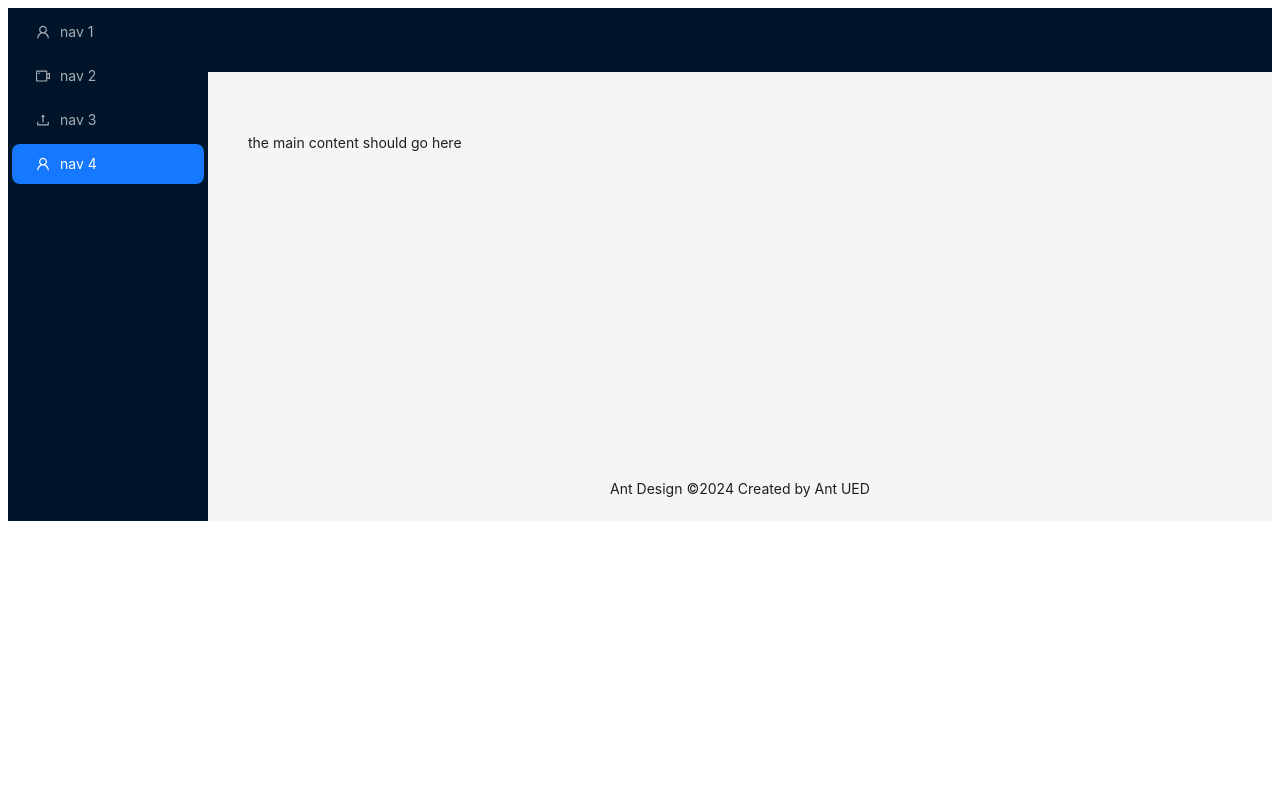
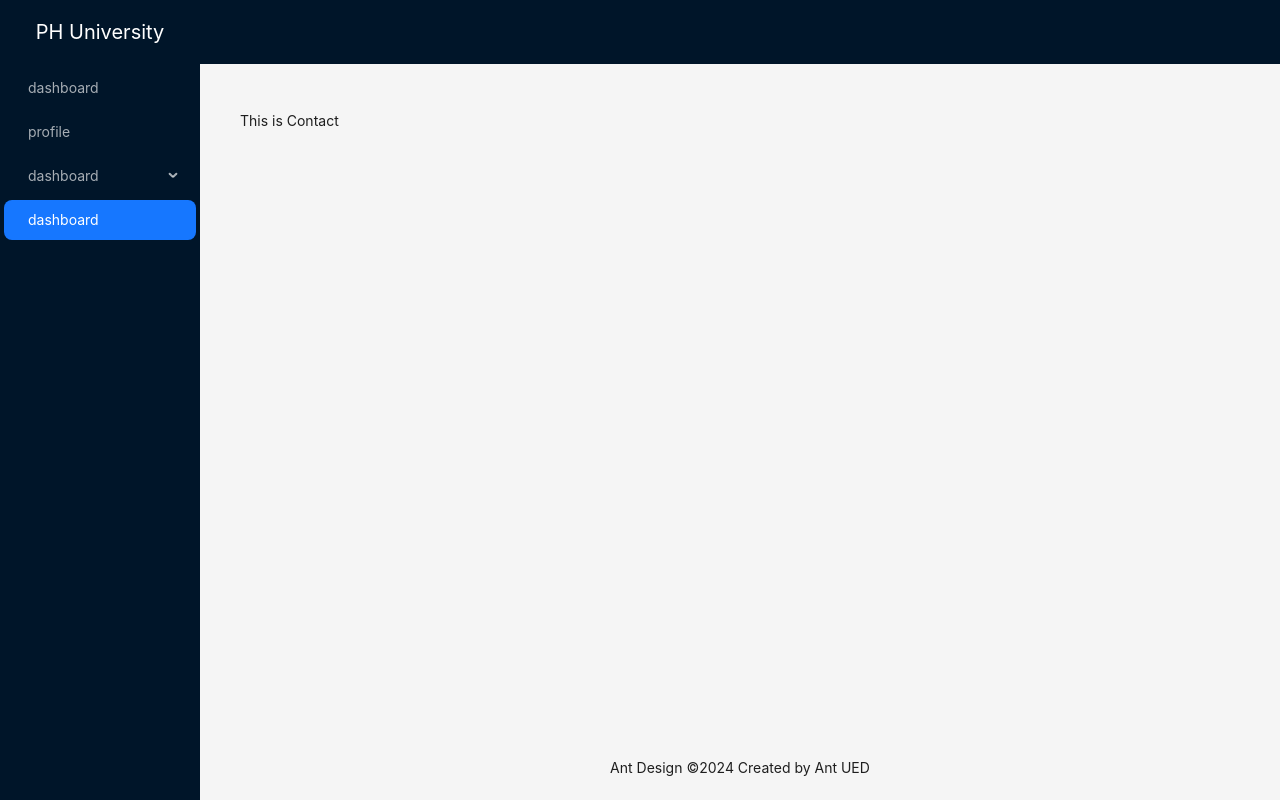
Before and after one commit to sakibmohammad79/PH-university-client, a React (Vite) app: page /contact in a window 1280 px wide. Built offline with nearby package versions, Linux system fonts and the light colour scheme.

Commit message:
route setup

```diff
--- a/src/components/layout/MainLayout.tsx
+++ b/src/components/layout/MainLayout.tsx
@@ -1,24 +1,54 @@
-import { Layout, Menu } from "antd";
+import { Layout, Menu, MenuProps } from "antd";
 import {
   UploadOutlined,
   UserOutlined,
   VideoCameraOutlined,
 } from "@ant-design/icons";
 import { createElement } from "react";
+import { Outlet } from "react-router-dom";
 const { Header, Content, Footer, Sider } = Layout;
-const items = [
-  UserOutlined,
-  VideoCameraOutlined,
-  UploadOutlined,
-  UserOutlined,
-].map((icon, index) => ({
-  key: String(index + 1),
-  icon: createElement(icon),
-  label: `nav ${index + 1}`,
-}));
+// const items = [
+//   UserOutlined,
+//   VideoCameraOutlined,
+//   UploadOutlined,
+//   UserOutlined,
+// ].map((icon, index) => ({
+//   key: String(index + 1),
+//   icon: createElement(icon),
+//   label: `nav ${index + 1}`,
+// }));
+
+const items: MenuProps["items"] = [
+  {
+    key: "1",
+    label: "dashboard",
+  },
+  {
+    key: "2",
+    label: "profile",
+  },
+  {
+    key: "3",
+    label: "dashboard",
+    children: [
+      {
+        key: "11",
+        label: "create admin",
+      },
+      {
+        key: "12",
+        label: "create student",
+      },
+    ],
+  },
+  {
+    key: "4",
+    label: "dashboard",
+  },
+];
 const MainLayout = () => {
   return (
-    <Layout>
+    <Layout style={{ height: "100vh" }}>
       <Sider
         breakpoint="lg"
         collapsedWidth="0"
@@ -29,7 +59,19 @@ const MainLayout = () => {
           console.log(collapsed, type);
         }}
       >
-        <div className="demo-logo-vertical" />
+        <div
+          style={{
+            color: "white",
+            fontSize: "20px",
+            textAlign: "center",
+            height: "4rem",
+            display: "flex",
+            justifyContent: "center",
+            alignItems: "center",
+          }}
+        >
+          <p>PH University</p>
+        </div>
         <Menu
           theme="dark"
           mode="inline"
@@ -46,7 +88,7 @@ const MainLayout = () => {
               minHeight: 360,
             }}
           >
-            <p>the main content should go here</p>
+            <Outlet></Outlet>
           </div>
         </Content>
         <Footer style={{ textAlign: "center" }}>
--- a/src/index.css
+++ b/src/index.css
@@ -0,0 +1,5 @@
+* {
+  box-sizing: border-box;
+  padding: 0;
+  margin: 0;
+}
--- a/src/main.tsx
+++ b/src/main.tsx
@@ -1,10 +1,11 @@
-import React from 'react'
-import ReactDOM from 'react-dom/client'
-import App from './App.tsx'
-import './index.css'
+import React from "react";
+import ReactDOM from "react-dom/client";
+import "./index.css";
+import { RouterProvider } from "react-router-dom";
+import router from "./routes/routes.tsx";
 
-ReactDOM.createRoot(document.getElementById('root')!).render(
+ReactDOM.createRoot(document.getElementById("root")!).render(
   <React.StrictMode>
-    <App />
-  </React.StrictMode>,
-)
+    <RouterProvider router={router}></RouterProvider>
+  </React.StrictMode>
+);
--- /dev/null
+++ b/src/pages/About.tsx
@@ -0,0 +1,9 @@
+const About = () => {
+  return (
+    <div>
+      <p>This is aobut</p>
+    </div>
+  );
+};
+
+export default About;
--- /dev/null
+++ b/src/pages/Contact.tsx
@@ -0,0 +1,9 @@
+const Contact = () => {
+  return (
+    <div>
+      <p>This is Contact</p>
+    </div>
+  );
+};
+
+export default Contact;
--- /dev/null
+++ b/src/pages/Login.tsx
@@ -0,0 +1,9 @@
+const Login = () => {
+  return (
+    <div>
+      <p>This is login</p>
+    </div>
+  );
+};
+
+export default Login;
--- /dev/null
+++ b/src/routes/routes.tsx
@@ -0,0 +1,28 @@
+import { createBrowserRouter } from "react-router-dom";
+import App from "../App";
+import About from "../pages/About";
+import Contact from "../pages/Contact";
+import Login from "../pages/Login";
+
+const router = createBrowserRouter([
+  {
+    path: "/",
+    element: <App></App>,
+    children: [
+      {
+        path: "about",
+        element: <About></About>,
+      },
+      {
+        path: "contact",
+        element: <Contact></Contact>,
+      },
+    ],
+  },
+  {
+    path: "/login",
+    element: <Login></Login>,
+  },
+]);
+
+export default router;
```
